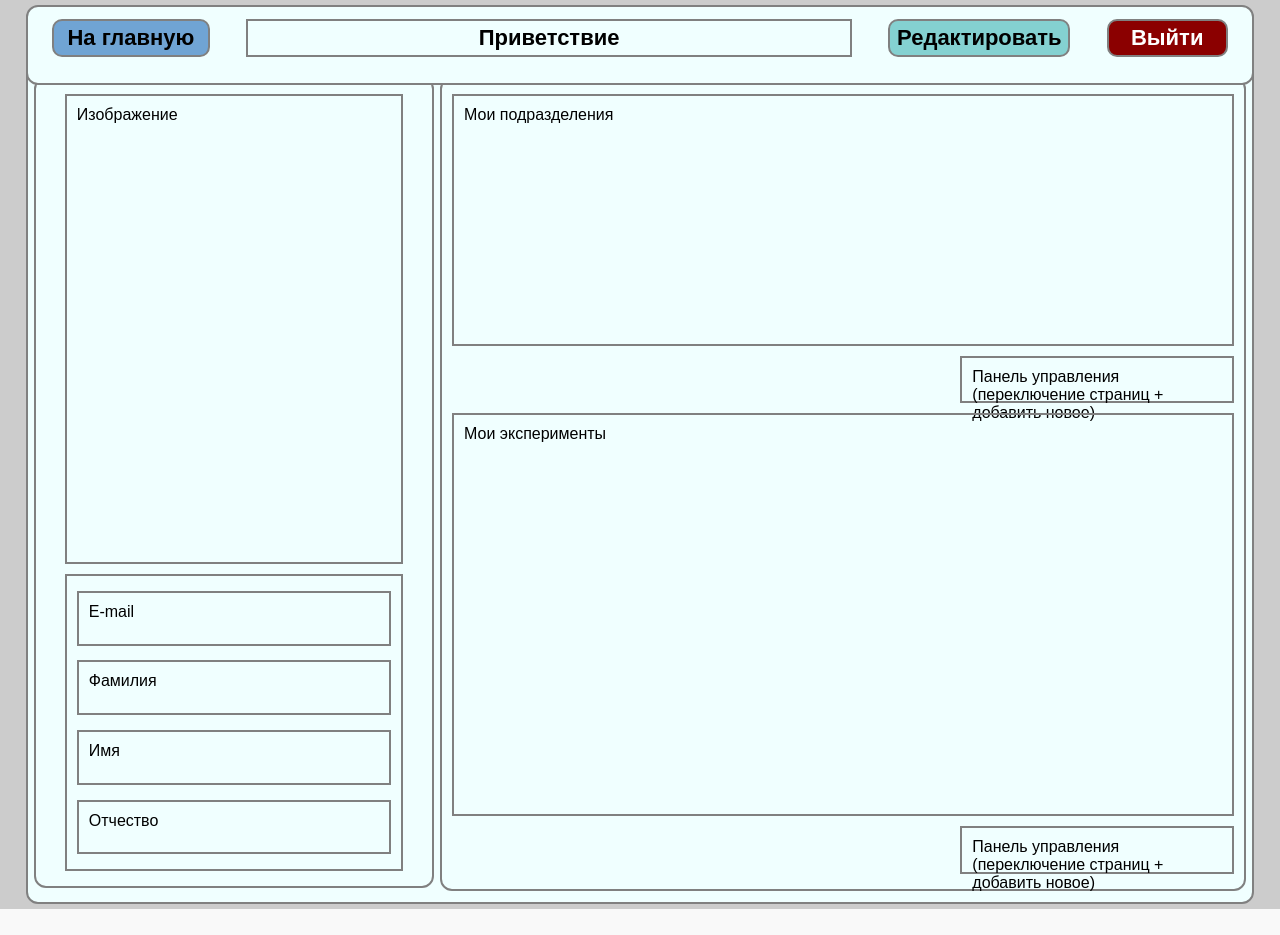
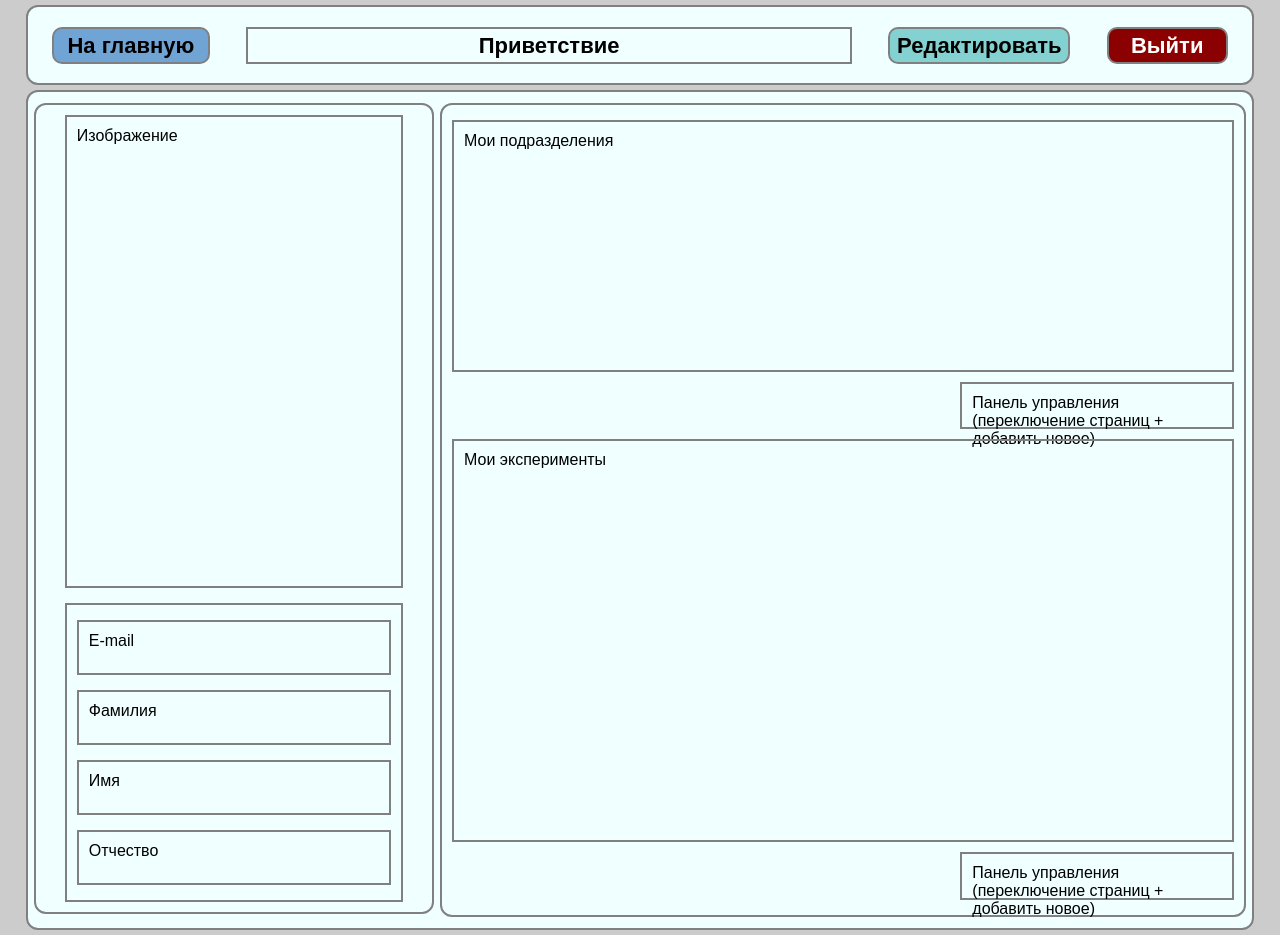
Before and after one commit to gorohovIlya/digital-lab-book, a Vue app in the folder frontend/: page /profile in a window 1280 px wide. Before the commit the page ends 909 px from the top, so only its background shows below. Built offline with nearby package versions, Linux system fonts and the light colour scheme.

Commit message:
refactor: rewrote all styles on profile page with SCSS

```diff
--- a/frontend/src/views/ProfilePage.vue
+++ b/frontend/src/views/ProfilePage.vue
@@ -28,136 +28,151 @@
 
 <script></script>
 
-<style>
+<style lang="scss" scoped>
+@use "sass:color";
+
+// --- ПЕРЕМЕННЫЕ ---
+$main-color: #ccc;
+$to-main-btn-color: #70a4d4;
+$edit-btn-color:  #84d1d1;
+$logout-btn-color: darkred;
+$header-element-height: 60%;
+$base-width: 96%;
+$lighten-amount: 15%;
+$header-font-size: 22px;
+$base-border-radius: 12px;
+
+// --- УНИВЕРСАЛЬНЫЙ МИКСИН ---
+@mixin flex($direction: row, $justify: center, $align: center) {
+  display: flex;
+  flex-direction: $direction;
+  justify-content: $justify;
+  align-items: $align;
+}
+
+// --- СТИЛИ СТРАНИЦЫ ---
 .profile-page {
-  display: flex;
-  flex-direction: column;
-  justify-content: space-between;
+  @include flex(column, space-between, stretch);
   height: 100%;
-  background-color: #ccc;
-}
+  background-color: $main-color;
+
+  // Служебный класс для разработки
   .dev {
     border: 2px solid grey;
   }
 
+  // Общий вспомогательный класс
   .center-align {
-  display: flex;
-  align-items: center;
-  justify-content: center;
+    @include flex;
   }
 
+  // Шапка сайта
   .header {
-  border-radius: 12px;
+    @include flex(row, space-around, center);
     position: fixed;
-  display: flex;
-  flex-direction: row;
-  margin-left: 2%;
-  width: 96%;
+    top: 0;
+    left: 2%;
+    width: $base-width;
+    height: 80px;
     padding: 0.5%;
-  height: 80px;
-  justify-content: space-around;
+    margin-bottom: 10px;
+    border-radius: $base-border-radius;
     background-color: azure;
-  margin-bottom: 10px;
+    z-index: 10;
   }
+
   .greeting {
     width: 50%;
-  height: 60%;
+    height: $header-element-height;
     margin-top: 0.5%;
     font-weight: bold;
-  font-size: 22px;
+    font-size: $header-font-size;
   }
+
+  // Блок кнопок (все кнопки в одном месте)
   .btn {
-  height: 60%;
+    height: $header-element-height;
     margin-top: 0.5%;
     border-radius: 10px;
     font-weight: bold;
-  font-size: 22px;
-}
+    font-size: $header-font-size;
+    transition: background-color 0.2s ease, transform 0.1s ease; // Плавность анимации
 
-.to-main {
-  background-color: #70a4d4;
-  width: 13%;
-}
-
-.edit {
-  background-color: #84d1d1;
-  width: 15%;
-}
-
-.logout {
-  background-color: darkred;
-  color: white;
-  width: 10%;
-}
-
-.btn:hover {
+    &:hover {
       cursor: pointer;
     }
 
-.to-main:hover {
-  background-color: #aecae6;
+    &:active {
+      transform: scale(0.95);
     }
 
-.edit:hover {
-  background-color: #aee6e6;
+    // Модификаторы кнопок
+    &.to-main {
+      background-color: $to-main-btn-color;
+      width: 13%;
+      &:hover {
+        background-color: color.adjust($to-main-btn-color, $lightness: $lighten-amount);
+      }
     }
 
-.btn:active {
-  transform: scale(0.98);
+    &.edit {
+      background-color: $edit-btn-color;
+      width: 15%;
+      &:hover {
+        background-color: color.adjust($edit-btn-color, $lightness: $lighten-amount);
+      }
     }
 
-.logout:hover {
-  background-color: #ba2929;
+    &.logout {
+      background-color: $logout-btn-color;
+      color: white;
+      width: 10%;
+      &:hover {
+        background-color: color.adjust($logout-btn-color, $lightness: $lighten-amount);
+      }
+    }
   }
 
+  // Главный контент
   .main {
+    @include flex(row, space-between, stretch);
+    width: $base-width;
+    height: 840px;
     margin-left: 2%;
-  width: 96%;
+    margin-top: 90px; // Отступ сверху, чтобы контент не залезал под fixed-шапку
     padding: 0.5%;
-  height: 500px;
-  margin-top: 5%;
-  border-radius: 12px;
-  height: 840px;
-  display: flex;
-  flex-direction: row;
-  justify-content: space-between;
+    border-radius: $base-border-radius;
     background-color: azure;
   }
 
+  // Левая колонка (Инфо и Аватар)
   .personal-info-and-image {
+    @include flex(column, space-between, stretch);
     width: 33%;
     height: 98.5%;
     border-radius: 12px;
-  display: flex;
-  flex-direction: column;
-}
 
     .image-holder {
       height: 60%;
-  margin-left: 5%;
-  margin-right: 5%;
+      margin: 0 5%;
     }
 
     .personal-info {
+      @include flex(column, space-between, stretch);
       height: 38%;
-  margin-left: 5%;
-  margin-right: 5%;
-  display: flex;
-  flex-direction: column;
-  justify-content: space-between;
-}
+      margin: 0 5%;
 
       .item {
         height: 20%;
       }
+    }
+  }
 
+  // Правая колонка (Списки и управление)
   .experiments-and-departments {
+    @include flex(column, space-between, stretch);
     width: 66.5%;
-  border-radius: 12px;
-  display: flex;
-  flex-direction: column;
-  justify-content: space-between;
-}
+    border-radius: $base-border-radius;
 
     .departments {
       height: 33%;
@@ -168,9 +183,10 @@
     }
 
     .control-panel {
+      width: 35%;
       height: 6%;
-  width: 35%;
       margin-left: 65%;
     }
-
+  }
+}
 </style>
```
Lines whose indentation alone changed are shown as unchanged.
